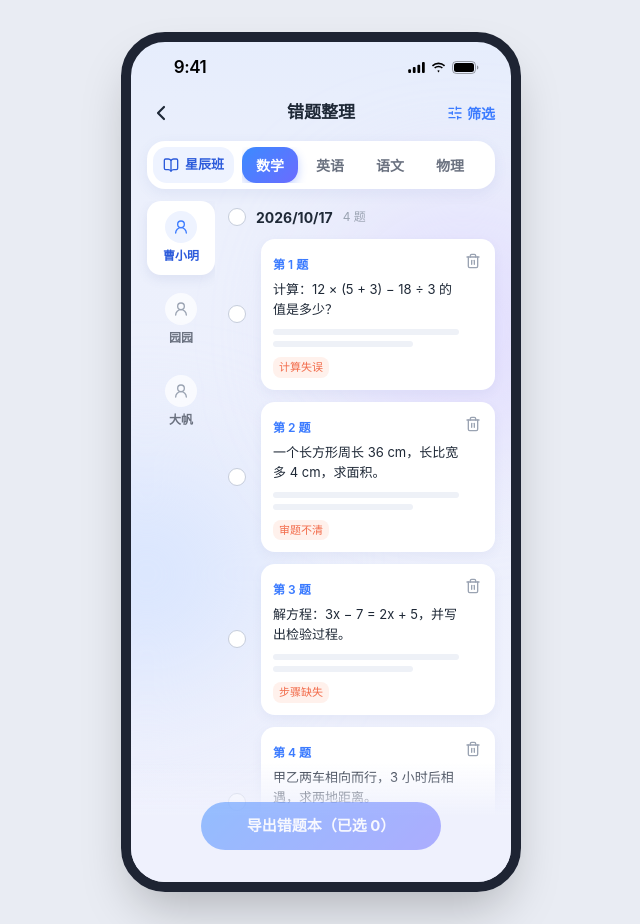
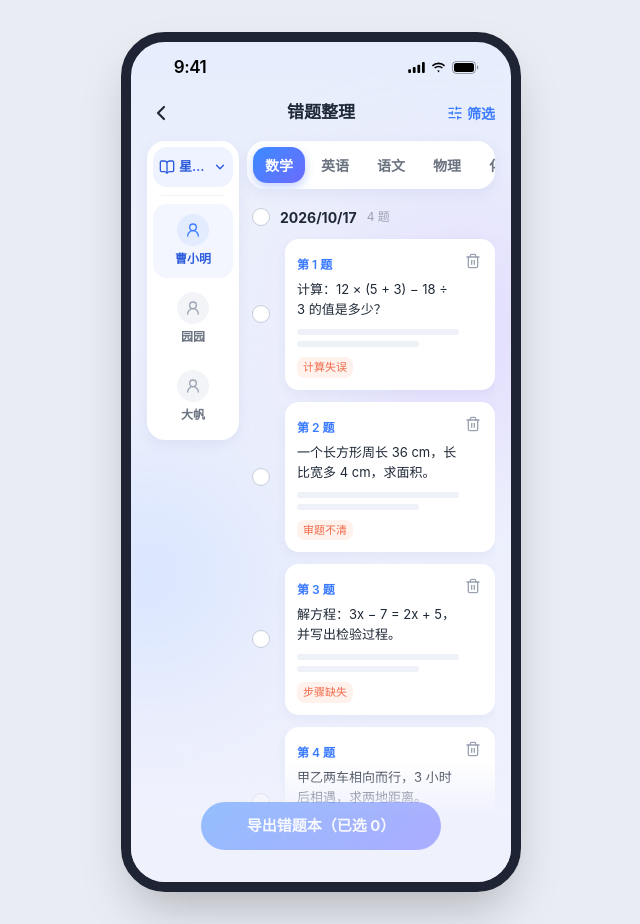
Before and after one commit to hzhou1734-pixel/136408-ctb-app-ui, a Next.js app: page /organize in a window 1280 px wide. Shown: the whole page, without its empty margins (319-959 px from the left). Built offline with nearby package versions, Linux system fonts and the light colour scheme.

Commit message:
错题整理：班级与学生合并侧栏，班级增加下拉选择

```diff
--- a/components/organize/organize-screen.tsx
+++ b/components/organize/organize-screen.tsx
@@ -1,13 +1,17 @@
 'use client'
 
-import { BookOpen, ChevronLeft, SlidersHorizontal, UserRound } from 'lucide-react'
+import { BookOpen, ChevronDown, ChevronLeft, SlidersHorizontal, UserRound } from 'lucide-react'
 import { useMemo, useState } from 'react'
 import { buildGroups, students, subjects, type Student, type Subject } from '@/lib/organize-data'
 import { cn } from '@/lib/utils'
 import { QuestionCard } from './question-card'
 import { SelectCircle } from './select-circle'
 
+const classes = ['星辰班', '启明班', '晨曦班']
+
 export function OrganizeScreen() {
+  const [className, setClassName] = useState(classes[0])
+  const [classOpen, setClassOpen] = useState(false)
   const [subject, setSubject] = useState<Subject>('数学')
   const [student, setStudent] = useState<Student>('曹小明')
   const [selected, setSelected] = useState<Set<string>>(new Set())
@@ -70,38 +74,61 @@ export function OrganizeScreen() {
         </button>
       </header>
 
-      <div className="mx-4 mt-1 flex shrink-0 items-center gap-2 rounded-2xl bg-white p-1.5 shadow-[0_4px_14px_rgba(70,90,160,0.08)]">
-        <span className="flex shrink-0 items-center gap-1.5 rounded-xl bg-[#EEF3FF] px-2.5 py-2 text-[13px] font-semibold text-[#2C5BDB]">
-          <BookOpen className="size-4" />
-          星辰班
-        </span>
-        <div role="tablist" aria-label="科目" className="flex min-w-0 flex-1 gap-1 overflow-x-auto [scrollbar-width:none]">
-          {subjects.map((s) => {
-            const active = s === subject
-            return (
+      <div className="mt-1 flex min-h-0 flex-1 gap-2 px-4">
+        <aside
+          aria-label="班级与学生"
+          className="relative flex w-[92px] shrink-0 flex-col self-start rounded-2xl bg-white p-1.5 shadow-[0_4px_14px_rgba(70,90,160,0.08)]"
+        >
           <button
-                key={s}
             type="button"
-                role="tab"
-                aria-selected={active}
-                onClick={() => setSubject(s)}
+            aria-haspopup="listbox"
+            aria-expanded={classOpen}
+            onClick={() => setClassOpen((o) => !o)}
+            className="flex h-10 w-full items-center justify-center gap-1 rounded-xl bg-[#EEF3FF] px-1.5 text-[13px] font-semibold text-[#2C5BDB]"
+          >
+            <BookOpen className="size-4 shrink-0" />
+            <span className="truncate">{className}</span>
+            <ChevronDown
+              className={cn('size-3.5 shrink-0 transition-transform', classOpen && 'rotate-180')}
+              strokeWidth={2.4}
+            />
+          </button>
+
+          {classOpen && (
+            <div aria-hidden="true" className="fixed inset-0 z-10" onClick={() => setClassOpen(false)} />
+          )}
+          {classOpen && (
+            <ul
+              role="listbox"
+              aria-label="选择班级"
+              className="absolute left-1.5 top-[52px] z-20 w-[140px] rounded-xl bg-white p-1 shadow-[0_10px_28px_rgba(40,60,130,0.18)]"
+            >
+              {classes.map((c) => (
+                <li key={c}>
+                  <button
+                    type="button"
+                    role="option"
+                    aria-selected={c === className}
+                    onClick={() => {
+                      setClassName(c)
+                      setClassOpen(false)
+                    }}
                     className={cn(
-                  'h-9 shrink-0 rounded-xl px-3.5 text-[14px] font-semibold transition-colors',
-                  active
-                    ? 'bg-[linear-gradient(135deg,#3B8BFF,#6B6BFF)] text-white shadow-[0_4px_10px_rgba(59,107,255,0.3)]'
-                    : 'text-[#6B7280] hover:text-[#1F2937]',
+                      'flex h-9 w-full items-center rounded-lg px-3 text-[13px] font-semibold',
+                      c === className ? 'bg-[#EEF3FF] text-[#2C5BDB]' : 'text-[#4B5563] hover:bg-[#F5F7FC]',
                     )}
                   >
-                {s}
+                    {c}
                   </button>
-            )
-          })}
-        </div>
-      </div>
+                </li>
+              ))}
+            </ul>
+          )}
 
-      <div className="mt-3 flex min-h-0 flex-1">
-        <nav aria-label="学生" className="w-[84px] shrink-0 overflow-y-auto pl-4 [scrollbar-width:none]">
-          <ul className="flex flex-col gap-2">
+          <div className="mx-2 my-2 h-px bg-[#EEF1F7]" aria-hidden="true" />
+
+          <nav aria-label="学生">
+          <ul className="flex flex-col gap-1">
             {students.map((name) => {
               const active = name === student
               return (
@@ -112,15 +139,13 @@ export function OrganizeScreen() {
                     onClick={() => setStudent(name)}
                     className={cn(
                       'flex w-full flex-col items-center gap-1 rounded-xl py-2.5 text-[12px] font-semibold transition-colors',
-                      active
-                        ? 'bg-white text-[#2C5BDB] shadow-[0_4px_12px_rgba(70,90,160,0.1)]'
-                        : 'text-[#6B7280] hover:bg-white/60',
+                      active ? 'bg-[#F3F6FF] text-[#2C5BDB]' : 'text-[#6B7280] hover:bg-[#F7F8FC]',
                     )}
                   >
                     <span
                       className={cn(
                         'flex size-8 items-center justify-center rounded-full',
-                        active ? 'bg-[#EEF3FF] text-[#3B7BFF]' : 'bg-white/70 text-[#9AA3B2]',
+                        active ? 'bg-[#E3EBFF] text-[#3B7BFF]' : 'bg-[#F3F4F8] text-[#9AA3B2]',
                       )}
                     >
                       <UserRound className="size-4" />
@@ -132,8 +157,37 @@ export function OrganizeScreen() {
             })}
           </ul>
           </nav>
+        </aside>
 
-        <div className="min-w-0 flex-1 overflow-y-auto pb-28 pl-2 pr-4 [scrollbar-width:none]">
+        <div className="flex min-w-0 flex-1 flex-col">
+          <div
+            role="tablist"
+            aria-label="科目"
+            className="flex shrink-0 gap-1 overflow-x-auto rounded-2xl bg-white p-1.5 shadow-[0_4px_14px_rgba(70,90,160,0.08)] [scrollbar-width:none]"
+          >
+            {subjects.map((s) => {
+              const active = s === subject
+              return (
+                <button
+                  key={s}
+                  type="button"
+                  role="tab"
+                  aria-selected={active}
+                  onClick={() => setSubject(s)}
+                  className={cn(
+                    'h-9 shrink-0 rounded-xl px-3 text-[14px] font-semibold transition-colors',
+                    active
+                      ? 'bg-[linear-gradient(135deg,#3B8BFF,#6B6BFF)] text-white shadow-[0_4px_10px_rgba(59,107,255,0.3)]'
+                      : 'text-[#6B7280] hover:text-[#1F2937]',
+                  )}
+                >
+                  {s}
+                </button>
+              )
+            })}
+          </div>
+
+        <div className="mt-3 min-h-0 flex-1 overflow-y-auto pb-28 [scrollbar-width:none]">
           {groups.length === 0 ? (
             <p className="mt-16 text-center text-[13px] text-[#9AA3B2]">暂无错题</p>
           ) : (
@@ -171,6 +225,7 @@ export function OrganizeScreen() {
           )}
         </div>
         </div>
+      </div>
 
       <div className="pointer-events-none absolute inset-x-0 bottom-0 flex justify-center bg-[linear-gradient(180deg,rgba(239,241,253,0)_0%,#EFF1FD_45%)] pb-8 pt-10">
         <button
--- a/package.json
+++ b/package.json
@@ -1,6 +1,6 @@
 {
   "name": "my-project",
-  "version": "0.1.24",
+  "version": "0.1.25",
   "private": true,
   "packageManager": "pnpm@12.3.4",
   "scripts": {
```
Lines whose indentation alone changed are shown as unchanged.
